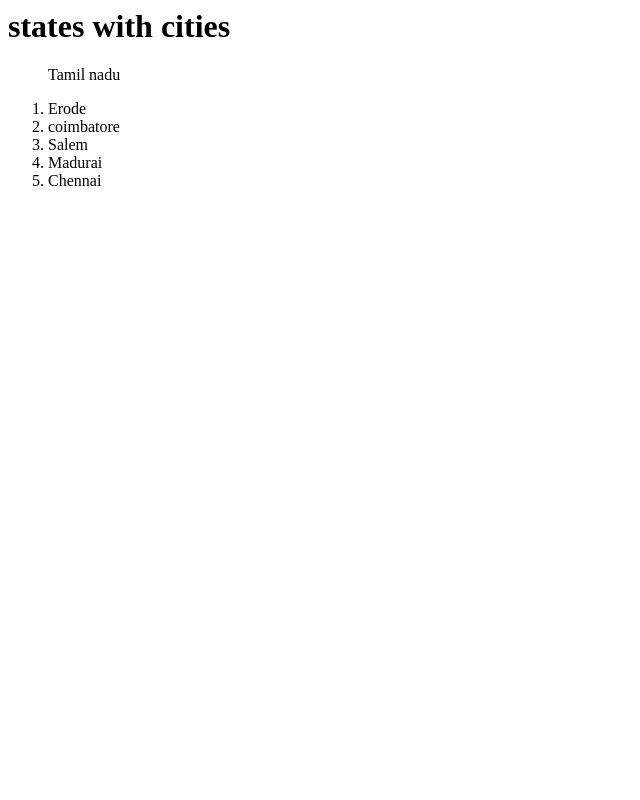
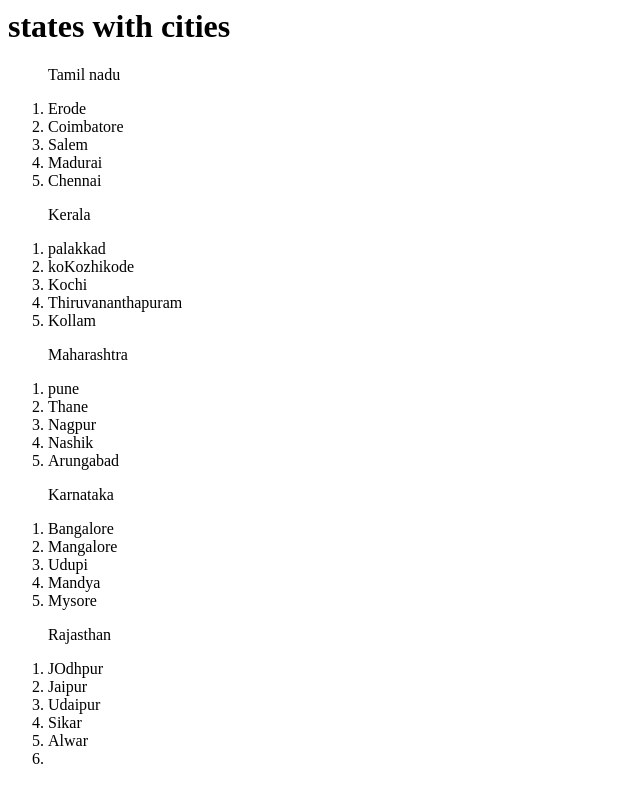
Before and after one commit to Adishree10/assaignment1.html, a plain HTML site: page index.html in a window 1280 px wide. Shown: the whole page, without its empty margins (0-640 px from the left). Drawn offline with Linux system fonts and the light colour scheme.

Commit message:
Update index.html

```diff
--- a/index.html
+++ b/index.html
@@ -6,8 +6,40 @@
   <ul>Tamil nadu</ul>
   <ol>
     <li>Erode</li>
-    <li>coimbatore</li>
+    <li>Coimbatore</li>
     <li>Salem</li>
     <li>Madurai</li>
     <li>Chennai</li>
   </ol>
+  <ul>Kerala</ul>
+  <ol>
+    <li>palakkad</li>
+    <li>koKozhikode</li>
+    <li>Kochi</li>
+    <li>Thiruvananthapuram</li>
+    <li>Kollam</li>
+  </ol>
+    <ul>Maharashtra</ul>
+  <ol>
+    <li>pune</li>
+    <li>Thane</li>
+    <li>Nagpur</li>
+    <li>Nashik</li>
+    <li>Arungabad</li>
+  </ol>
+  <ul>Karnataka</ul>
+  <ol>
+    <li>Bangalore</li>
+    <li>Mangalore</li>
+    <li>Udupi</li>
+    <li>Mandya</li>
+    <li>Mysore</li>
+  </ol>
+  <ul>Rajasthan</ul>
+  <ol>
+    <li>JOdhpur</li>
+    <li>Jaipur</li>
+    <li>Udaipur</li>
+    <li>Sikar</li>
+    <li>Alwar<li>
+  </ol>
```
